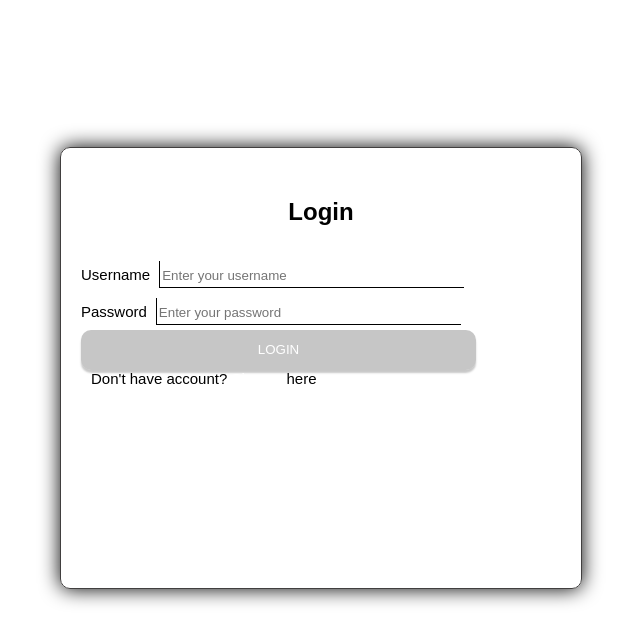
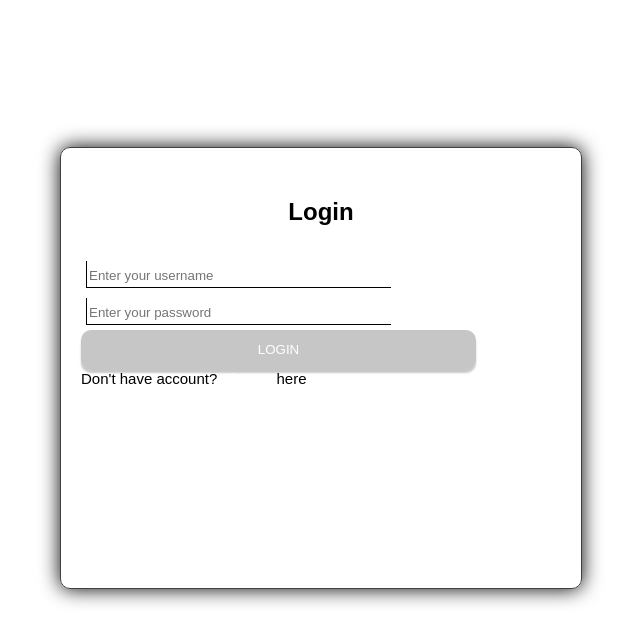
Before and after one commit to puruxhotam/html-files, a plain HTML site: page login.html in a window 1280 px wide. Shown: the whole page, without its empty margins (319-959 px from the left). Drawn offline with Linux system fonts and the light colour scheme.

Commit message:
Update login.html

```diff
--- a/login.html
+++ b/login.html
@@ -1,21 +1,26 @@
 <!DOCTYPE html>
 <html>
     <head>
+        <meta name="viewport" content="width=device-width, initial-scale=1.0">
         <title>web page</title>
         <link rel="stylesheet" href="style.css">
     </head>
     <body>
-        <form action="index.html">
+        <div class="container">
+        <form action="index.html" >
             <h2 class="page">Login</h2>
-            <label for="username">Username</label>
+            <div class="all">
+        <div class="box">
             <input type="text" name="username" id="username" placeholder="Enter your username" required><br>
-            <label for="password">Password</label>
             <input type="password" name="password" id="password" placeholder="Enter your password" required><br>
             <button type="submit" class="btn">LOGIN</button>
-            <div>
-                <label for="sign up" class="su">Don't have account? <a href="#">Sign up</a> here</label>
+        </div>
+    </div>
+            <div class="register">
+                <label class="signup" for="sign up" class="su">Don't have account? <a href="new.html">Sign up</a> here</label>
             </div>
         </form>
+    </div>
         <!-- <img src="tour.jpg" alt="tour"> -->
     </body>
 </html>
```
